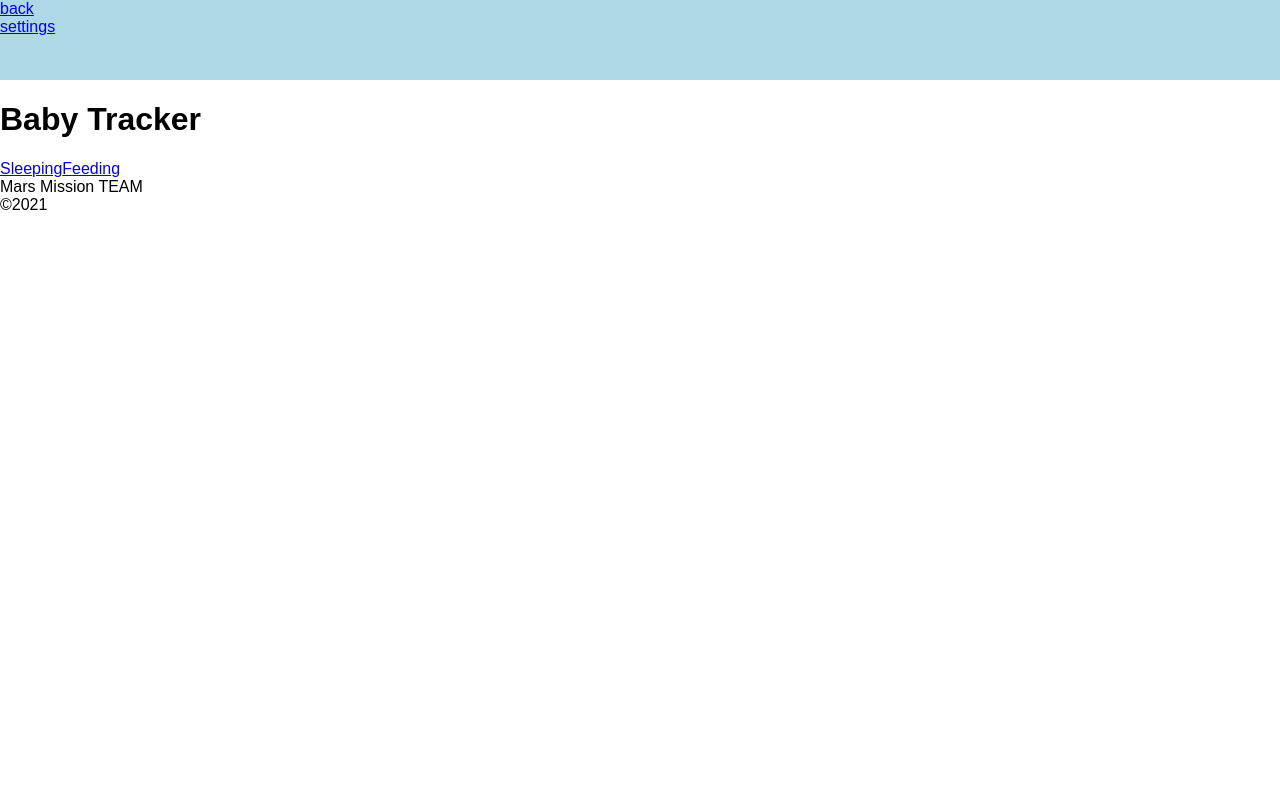
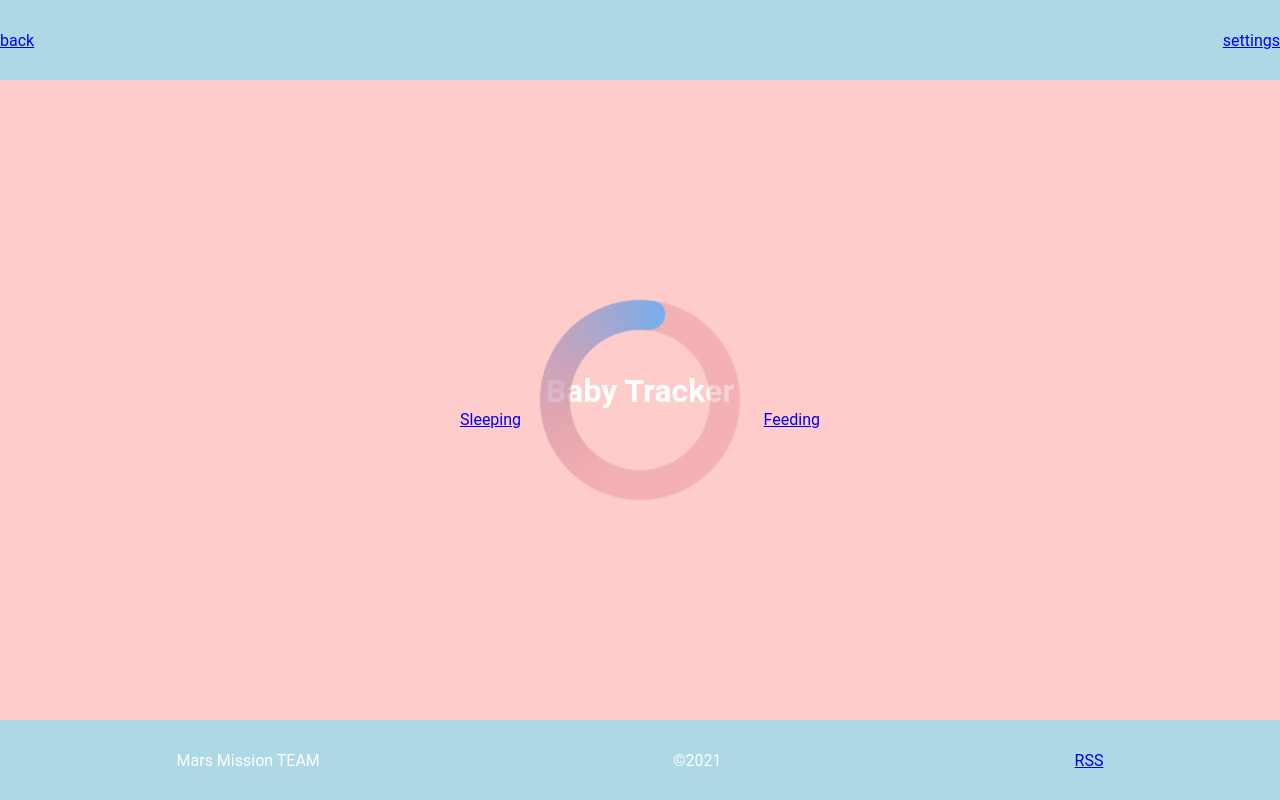
Before and after one commit to mitjasha/baby-tracker, a React (Create React App) app: page / in a window 1280 px wide. Built offline with nearby package versions, Linux system fonts and the light colour scheme.

Commit message:
feat: add timer ring rotation

```diff
--- a/src/components/Footer.tsx
+++ b/src/components/Footer.tsx
@@ -1,12 +1,13 @@
 import React from "react";
 
 const Footer: React.FC = () => (
-  <footer>
+  <footer className="footer">
     <div className="footer-content">
       <div className="nik-github">Mars Mission TEAM</div>
       <div>©2021</div>
       <a href="https://rs.school/js/" target="_blank" rel="noreferrer">
         <div className="logo-RS-School" />
+        <p>RSS</p>
       </a>
     </div>
   </footer>
--- /dev/null
+++ b/src/components/MainScreen/MainScreen.css
@@ -0,0 +1,11 @@
+.timer-container {
+  display: flex;
+  justify-content: center;
+  align-items: center;
+}
+
+.main-buttons {
+  display: flex;
+  justify-content: space-between;
+  width: 360px;
+}
--- a/src/components/MainScreen/MainScreen.tsx
+++ b/src/components/MainScreen/MainScreen.tsx
@@ -1,9 +1,15 @@
 import React from "react";
 import { Link } from "react-router-dom";
+import Timer from "../common/Timer";
+import "./MainScreen.css";
 
 const MainScreen: React.FC = () => (
   <div className="screen main">
     <h1 className="title">Baby Tracker</h1>
+
+    <div className="timer-container">
+      <Timer />
+    </div>
     <div className="main-buttons">
       <Link to="/sleeping" className="start" id="start-sleep">
         <span className="btn-text">Sleeping</span>
--- /dev/null
+++ b/src/components/common/Timer.css
@@ -0,0 +1,70 @@
+.timer {
+  position: absolute;
+  display: flex;
+  justify-content: center;
+  align-items: center;
+  width: 200px;
+  height: 200px;
+  top: 0;
+  bottom: 0;
+  left: 0;
+  right: 0;
+  margin: auto;
+  background-image: url("../../assets/png/timer-ring.png");
+  /* border-radius: 50%;
+  border-left: 30px solid rgba(223, 126, 138, 0.35);
+  border-right: 30px solid #df7e8a;
+  border-top: 30px solid rgba(223, 126, 138, 0.35);
+  border-bottom: 30px solid #df7e8a; */
+  animation: circle 10s linear infinite;
+}
+
+@keyframes circle {
+  100% {
+    transform: rotate(360deg);
+  }
+}
+/*
+@keyframes rotate {
+  from {
+    transform: rotate(0deg);
+  }
+  to {
+    transform: rotate(360deg);
+  }
+}
+
+.spinner {
+  animation: rotate 10s linear infinite;
+  background: #df7e8a;
+  border-radius: 50%;
+  height: 170px;
+  width: 170px;
+  position: relative;
+}
+
+.spinner:before,
+.spinner:after {
+  content: "";
+  position: absolute;
+}
+
+.spinner:before {
+  border-radius: 50%;
+  background: conic-gradient(from 0deg at 100% 50%, #df7e8a 0deg, #70b0f2 175.13deg, #df7e8a 360deg);
+  background-repeat: no-repeat;
+  background-size: 50% 50%;
+  top: -30px;
+  bottom: -30px;
+  left: -30px;
+  right: -30px;
+}
+
+.spinner:after {
+  background: #fecdcb;
+  border-radius: 50%;
+  top: 3%;
+  bottom: 3%;
+  left: 3%;
+  right: 3%;
+} */
--- /dev/null
+++ b/src/components/common/Timer.tsx
@@ -0,0 +1,13 @@
+import React from "react";
+import "./Timer.css";
+
+const Timer: React.FC = () => (
+  <>
+    <div className="spinner"></div>
+    <div className="timer">
+      <div className="circle"></div>
+    </div>
+  </>
+);
+
+export default Timer;
--- a/src/index.css
+++ b/src/index.css
@@ -1,18 +1,46 @@
-body {
+* {
+  padding: 0;
   margin: 0;
-
-  font-family: sans-serif;
-  -webkit-font-smoothing: antialiased;
-  -moz-osx-font-smoothing: grayscale;
+  border: 0;
+  box-sizing: border-box;
 }
 
-code {
-  font-family: source-code-pro, Menlo, Monaco, Consolas, 'Courier New',
-    monospace;
+body {
+  color: #fff;
+  height: 100vh;
+  overflow: hidden;
+  margin: 0 auto;
+  text-align: center;
+  font-family: Roboto;
+  background: #fecdcb;
+  max-width: 1440px;
 }
 
-.header {
+.header,
+.footer {
+  display: flex;
+  justify-content: space-between;
+  align-items: center;
+  max-width: 1440px;
   width: 100vw;
   height: 80px;
   background-color: lightblue;
 }
+
+.footer-content {
+  display: flex;
+  justify-content: space-around;
+  align-items: center;
+  width: 100vw;
+}
+
+.screen {
+  display: flex;
+  flex-direction: column;
+  align-items: center;
+  justify-content: center;
+  height: calc(100vh - 160px);
+  width: 100vw;
+  transition: margin 0.5s ease-out;
+  background: #fecdcb;
+}
```
Also changed, not shown: src/assets/png/timer-ring.png (added).
